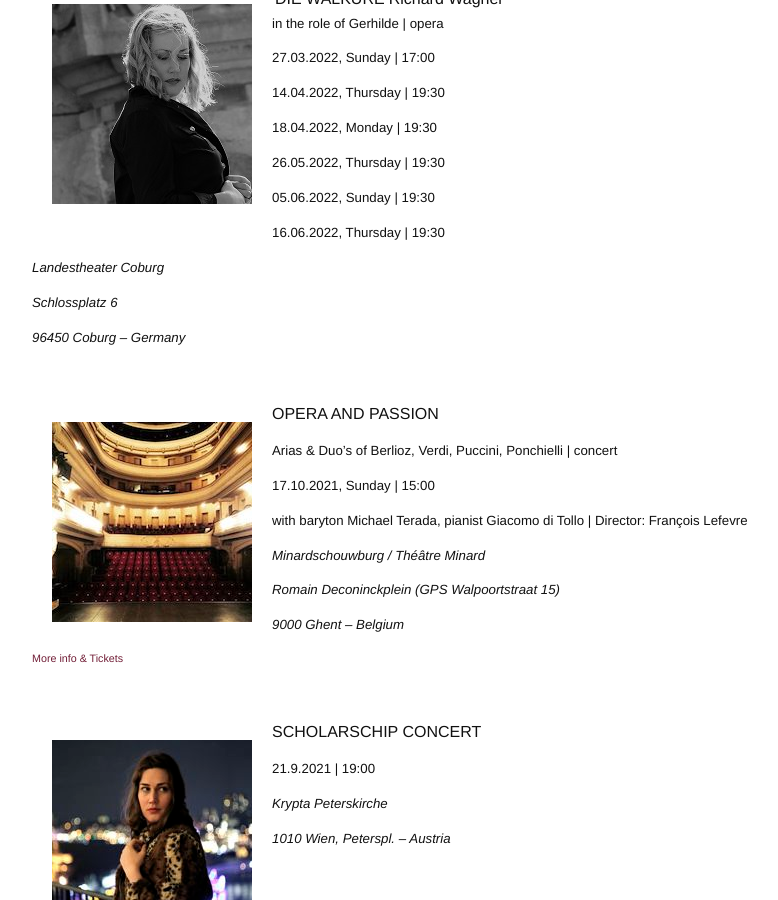
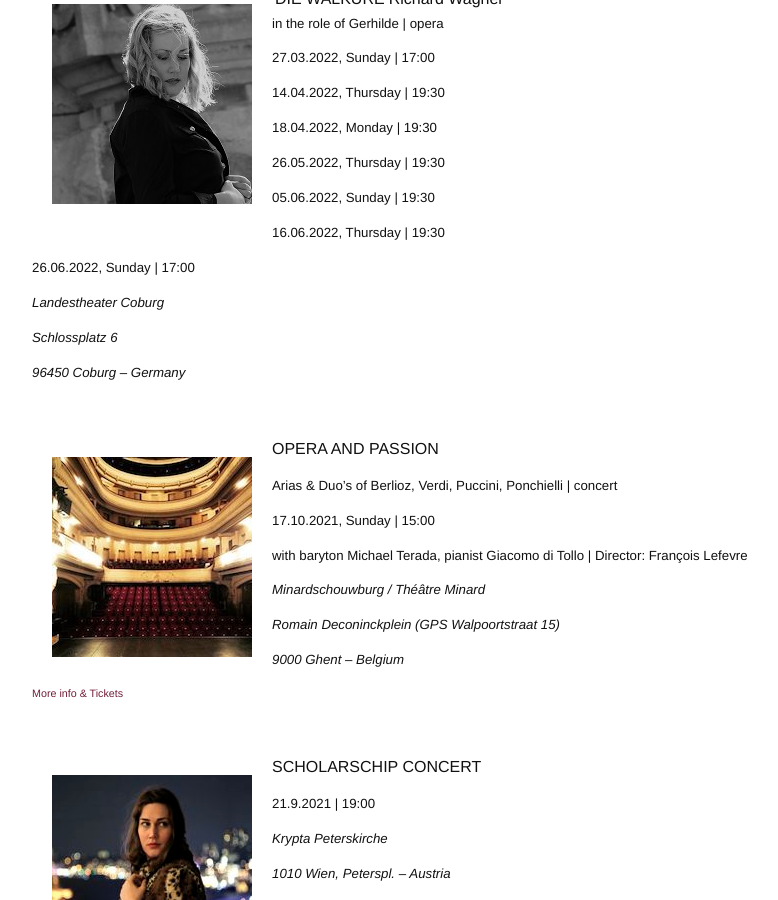
Before and after one commit to annesophie-sevens/annesophie-sevens.github.io, a Jekyll site: the page built from agenda-de.md, in a window 1280 px wide and 900 px high, scrolled down 586 px. Shown: the whole window, without its empty margins (238-1016 px from the left). Built offline with Jekyll 4.4.1, drawn with Linux system fonts in a browser that asks for light colours; nearby versions of some CDN libraries.

Commit message:
Update agenda-de.md

```diff
--- a/agenda-de.md
+++ b/agenda-de.md
@@ -36,6 +36,7 @@ DIE WALKÜRE | Richard Wagner
 ##### 26.05.2022, Thursday | 19:30
 ##### 05.06.2022, Sunday | 19:30
 ##### 16.06.2022, Thursday | 19:30
+##### 26.06.2022, Sunday | 17:00
 
 ##### _Landestheater Coburg_
 
```
